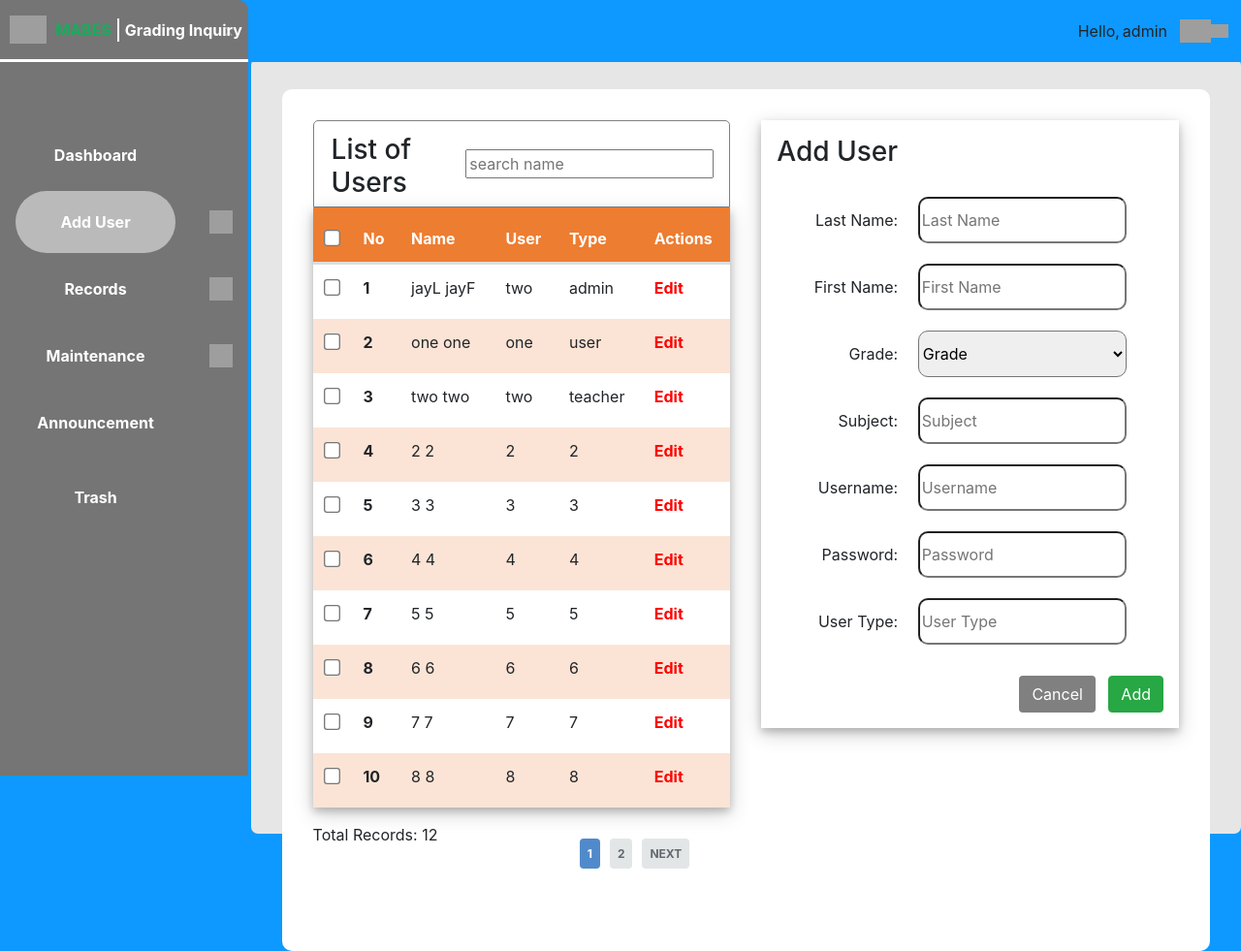
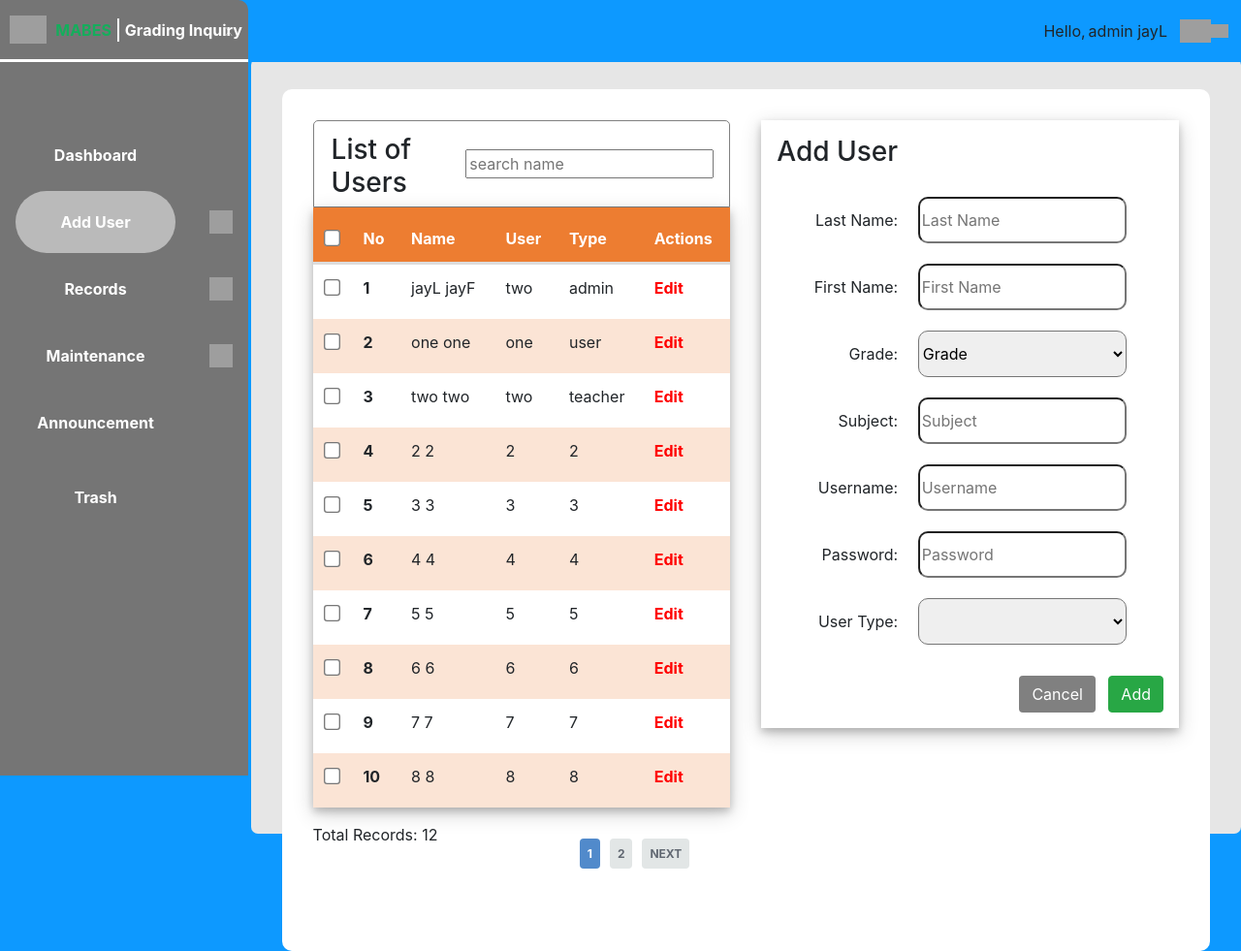
Before and after one commit to Jaylingers/1-php-grading-system, a PHP site: page /admins_page/add_new_user/index.php?id=1 in a window 1280 px wide. Shown: the whole page at 97% size. Run offline with PHP 8.4, Linux system fonts and the light colour scheme; a user stored in the database is signed in; data comes from the database, SQL or seed files in the repository; data that the repository does not hold is empty; grey boxes are pictures that could not be loaded.

Commit message:
added set as user=idNumber and pass=lastname

```diff
--- a/admins_page/add_new_user/index.php
+++ b/admins_page/add_new_user/index.php
@@ -284,11 +284,12 @@ if (isset($_POST['update_user'])) {
                                                name="password"
                                                required>
                                         <div class="d-inline-flex m-l-1em w-29p d-flex-end"> User Type:</div>
-                                        <input placeholder="User Type" type="text"
-                                               class="h-3em w-50p f-size-1em b-radius-10px m-1em m-t-5px"
-                                               id="user_type"
-                                               name="user_type"
-                                               required>
+                                        <select name="user_type" id="user_type"
+                                                class="h-3em w-50p f-size-1em b-radius-10px m-1em m-t-5px">
+                                            <option value="" disabled selected> </option>
+                                            <option value="Admin">Admin</option>
+                                            <option value="Teacher">Teacher</option>
+                                        </select>
                                     </div>
                                 </div>
                                 <div class="d-flex-end pad-1em">
--- a/admins_page/add_student/index.php
+++ b/admins_page/add_student/index.php
@@ -68,7 +68,11 @@ if (isset($_POST['add-new-student'])) {
 
     $sql = "insert into students_info (f_name,l_name,m_name,gender,b_place,c_status,age,b_date,nationality,religion,contact_number,email_address,home_address,lrn,guardian_name, addedBy) VALUES ('$firstName', '$lastName', '$middleName', '$gender', '$birthPlace', '$civilStatus', '$age', '$birthDate' , '$nationality', '$religion', '$contactNumber', '$emailAddress', '$homeAddress', '$lrn', '$guardianName', '$id')";
     $result = mysqli_query($conn, $sql);
-    if ($result) {
+
+    $sqlUserInfo = "insert into users_info (last_name,first_name,username,password,user_type,user_lrn) VALUES ('$lastName','$firstName','$lrn','$lastName','student','$lrn')";
+    $resultUserInfo = mysqli_query($conn, $sqlUserInfo);
+
+    if ($resultUserInfo) {
         echo '<script>';
         echo '
               alert("saved successfully");
--- a/admins_page/header.php
+++ b/admins_page/header.php
@@ -288,7 +288,7 @@ if (!isset($_SESSION['username'])) {
     <div class="d-flex-end w-70p">
         <!--        <input type="text" placeholder="Search...">-->
         <div class="d-flex-center m-l-13px m-r-13px">
-            Hello, <label for="" class="m-b-0 m-l-3px">   <?= $rows['user_type'] ?></label>
+            Hello, <label for="" class="m-b-0 m-l-3px">   <?= $rows['user_type'] ?> <?= $rows['last_name'] ?> </label>
         </div>
         <img src="https://cdn4.iconfinder.com/data/icons/man-user-human-person-avatar-business-profile/100/18A-1User-512.png"
              alt="" class="w-32px">
```
